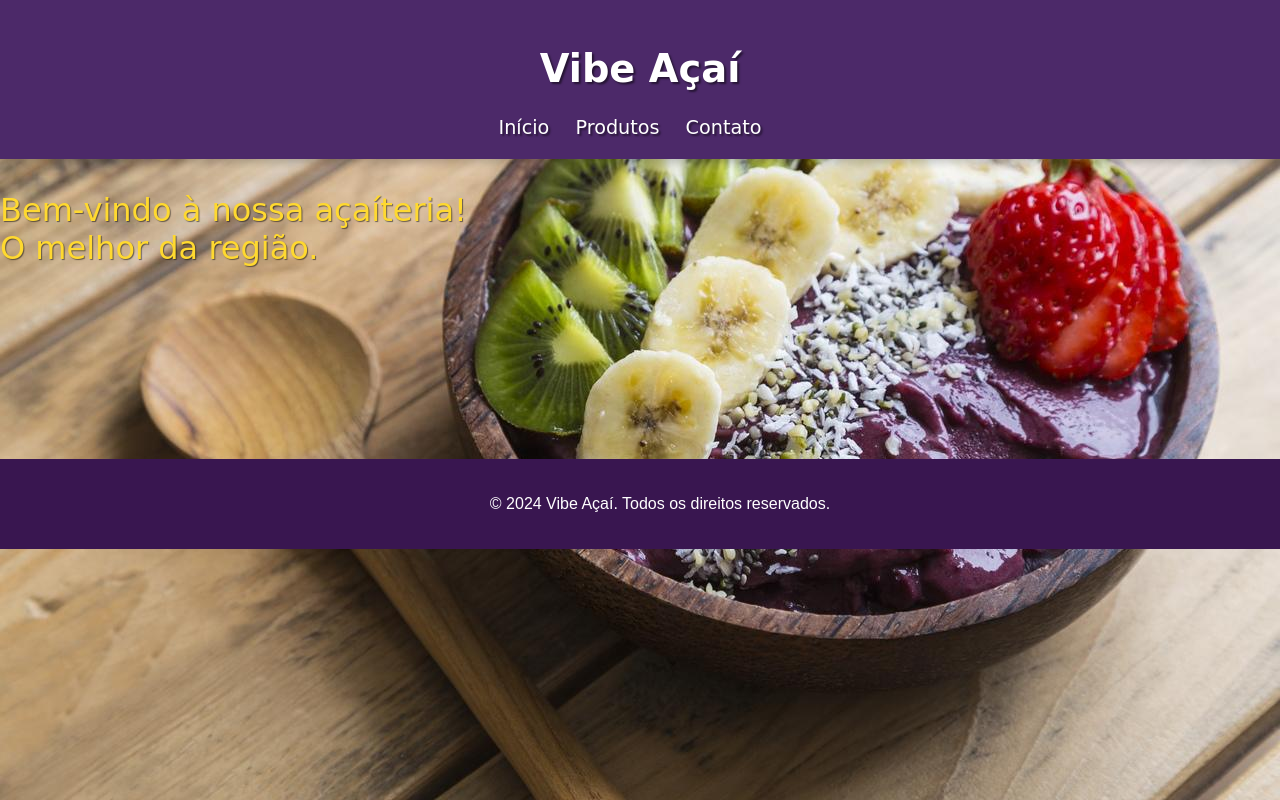
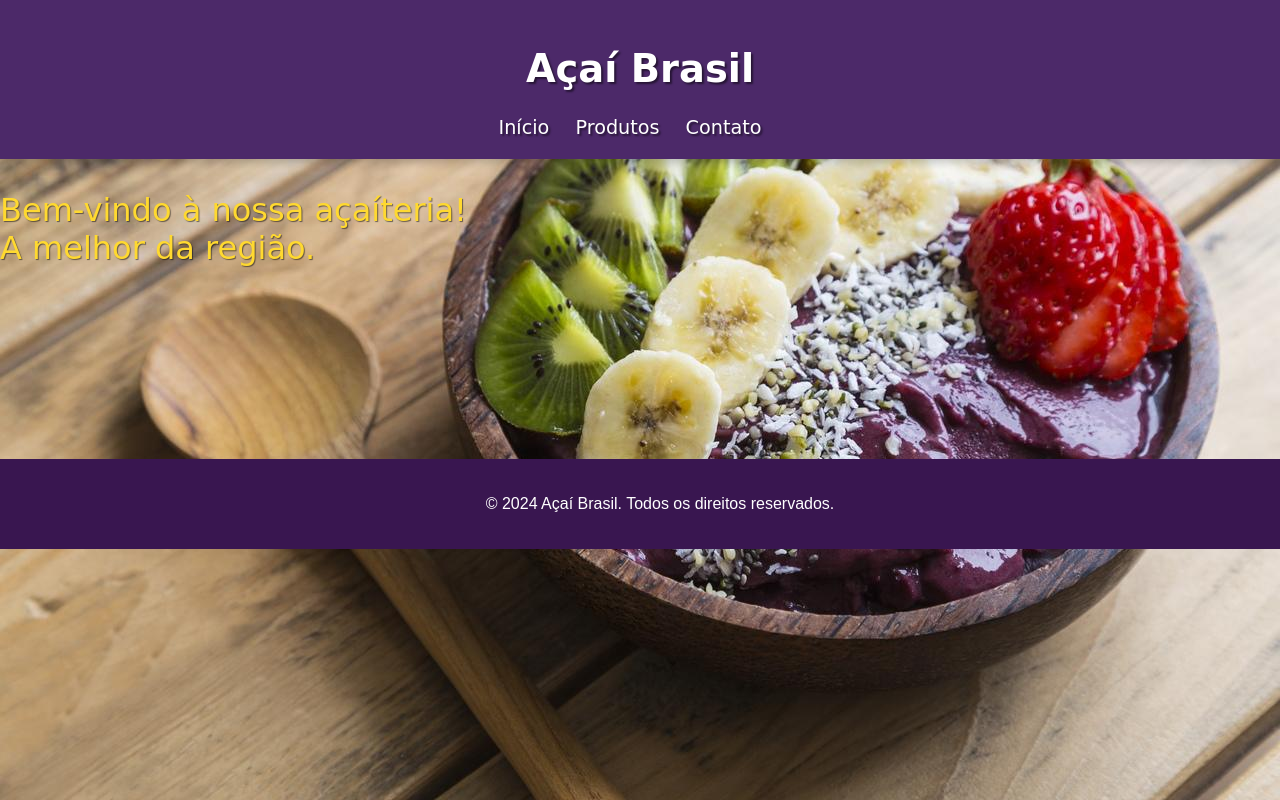
Before and after one commit to J-Wangler/acai, a plain HTML site: page index.html in a window 1280 px wide. Shown: the top 800 px of the page. Drawn offline with Linux system fonts and the light colour scheme.

Commit message:
Update index.html

```diff
--- a/index.html
+++ b/index.html
@@ -3,12 +3,12 @@
 <head>
   <meta charset="UTF-8">
   <meta name="viewport" content="width=device-width, initial-scale=1.0">
-  <title>VibeAçaí</title>
+  <title>Açaí Brasil</title>
   <link rel="stylesheet" href="styles.css">
 </head>
 <body style="background-image: url('Acai3.jpg')">
   <header>
-    <h1>Vibe Açaí</h1>
+    <h1>Açaí Brasil</h1>
     <nav>
       <ul>
         <li><a href="index.html">Início</a></li>
@@ -19,11 +19,11 @@
   </header>
 
   <section id="sobre">
-    <p>Bem-vindo à nossa açaíteria! <br>O melhor da região.</p>
+    <p>Bem-vindo à nossa açaíteria! <br>A melhor da região.</p>
   </section>
 
   <footer>
-    <p>&copy; 2024 Vibe Açaí. Todos os direitos reservados.</p>
+    <p>&copy; 2024 Açaí Brasil. Todos os direitos reservados.</p>
   </footer>
 </body>
 </html>
```
